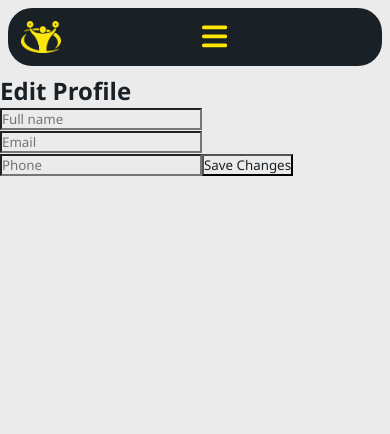
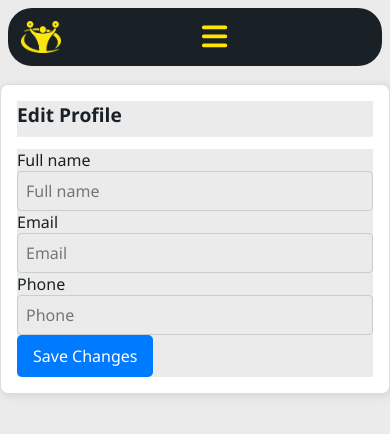
Before and after one commit to developer1087/trainers-management-app, a React (Vite) app: page /edit-profile in a window 390 px wide. Shown: the top 434 px of the page. Built offline with nearby package versions, Linux system fonts and the light colour scheme; no server answers.

Commit message:
phone update issue fixed

```diff
--- a/src/components/EditTrainerProfile/EditTrainerProfile.jsx
+++ b/src/components/EditTrainerProfile/EditTrainerProfile.jsx
@@ -1,13 +1,17 @@
 import { useState, useEffect, useContext } from "react";
 import { useForm } from "react-hook-form";
 import { db } from "../../config/config";
-import { doc, getDoc, updateDoc } from "firebase/firestore";
-import { verifyBeforeUpdateEmail, applyActionCode, EmailAuthProvider, reauthenticateWithCredential } from "firebase/auth";
+import { doc, getDoc, setDoc } from "firebase/firestore";
+import { reauthenticateWithCredential, EmailAuthProvider, verifyBeforeUpdateEmail } from "firebase/auth";
 import { AuthContext } from "../../context/AuthContext";
+import { Card, CardContent, CardHeader, CardTitle } from "../ui/Card";
+import { Input } from "../ui/Input";
+import { Button } from "../ui/Button";
 
 const EditTrainerProfile = () => {
   const { register, handleSubmit, setValue } = useForm();
   const [loading, setLoading] = useState(false);
+  const [userData, setUserData] = useState(null);
   const { user } = useContext(AuthContext);
 
   useEffect(() => {
@@ -19,9 +23,11 @@ const EditTrainerProfile = () => {
       const userRef = doc(db, `users/${user.uid}`);
       const userSnap = await getDoc(userRef);
       if (userSnap.exists()) {
-        const userData = userSnap.data();
-        setValue("name", userData.name || "");
-        setValue("phone", userData.phone || "");
+        const data = userSnap.data();
+        console.log("Fetched user data:", data);
+        setUserData(data);
+        setValue("name", data.name || "");
+        setValue("phone", data.phone || "");
       }
     };
     fetchData();
@@ -30,30 +36,32 @@ const EditTrainerProfile = () => {
   const onSubmit = async (data) => {
     if (!user) return;
     setLoading(true);
-
     try {
+      console.log("Submitting data:", data);
       const userRef = doc(db, `users/${user.uid}`);
-
       if (data.email !== user.email) {
         const password = prompt("Enter your password to confirm email change:");
         if (!password) throw new Error("Password is required for email change.");
-
         // Reauthenticate
         const credential = EmailAuthProvider.credential(user.email, password);
         await reauthenticateWithCredential(user, credential);
-
-        // Send verification to NEW email
-        await verifyBeforeUpdateEmail(user, data.email, {
-          url: "https://fitness-trainers-managemetn-app.netlify.app/profile", // Redirect URL
+        // Send verification to NEW email and update it after verification
+        const actionCodeSettings = {
+          url: "https://fitness-trainers-managemetn-app.netlify.app/verify-email",
           handleCodeInApp: true,
-        });
-
+        };
+        await verifyBeforeUpdateEmail(user, data.email, actionCodeSettings);
         alert("A verification email has been sent to your new email address. Please verify it before the change takes effect.");
-        return; // Exit early to prevent Firestore update until verification is complete
+        return;
       }
-
       // Update Firestore (if no email change)
-      await updateDoc(userRef, { name: data.name, phone: data.phone });
+      const updateData = {
+        name: data.name,
+        phone: data.phone,
+        email: data.email
+      };
+      console.log("Updating Firestore with:", updateData);
+      await setDoc(userRef, updateData, { merge: true });
       alert("Profile updated successfully!");
     } catch (error) {
       console.error("Error updating profile:", error);
@@ -64,18 +72,63 @@ const EditTrainerProfile = () => {
   };
 
   return (
-    <div className="edit-profile-container">
-      <h2 className="edit-profile-title">Edit Profile</h2>
-      <form onSubmit={handleSubmit(onSubmit)} className="edit-profile-form">
-        <input placeholder="Full name" {...register("name")} />
-        <input placeholder="Email" type="email" {...register("email")} />
-        <input placeholder="Phone" type="tel" {...register("phone")} />
-        <button type="submit" disabled={loading}>
-          {loading ? "Saving..." : "Save Changes"}
-        </button>
-      </form>
-    </div>
+    <Card className="p-4">
+      <CardHeader>
+        <CardTitle>Edit Profile</CardTitle>
+      </CardHeader>
+      <CardContent>
+        <form onSubmit={handleSubmit(onSubmit)} className="space-y-4">
+          <div className="mb-4">
+            <label className="block text-sm font-medium mb-1">Full name</label>
+            <Input
+              placeholder={userData?.name || "Full name"}
+              {...register("name")}
+            />
+          </div>
+
+          <div className="mb-4">
+            <label className="block text-sm font-medium mb-1">Email</label>
+            <Input
+              placeholder={user?.email || "Email"}
+              type="email"
+              {...register("email")}
+            />
+          </div>
+
+          <div className="mb-4">
+            <label className="block text-sm font-medium mb-1">Phone</label>
+            <Input
+              placeholder={userData?.phone || "Phone"}
+              type="tel"
+              {...register("phone")}
+            />
+          </div>
+
+          <Button
+            type="submit"
+            disabled={loading}
+            className="w-full"
+          >
+            {loading ? "Saving..." : "Save Changes"}
+          </Button>
+        </form>
+      </CardContent>
+    </Card>
   );
 };
 
 export default EditTrainerProfile;
+
+// const EmailVerificationHandler = () => {
+//   useEffect(() => {
+//     const handleVerification = async () => {
+//       if (isSignInWithEmailLink(auth, window.location.href)) {
+//         await auth.applyActionCode(window.location.search.split('oobCode=')[1]);
+//         alert('Email successfully verified!');
+//         window.location.href = '/profile';
+//       }
+//     };
+//     handleVerification();
+//   }, []);
+//   return <div>Verifying...</div>;
+// };
--- /dev/null
+++ b/src/components/EmailVerificationHandler/EmailVerificationHandler.jsx
@@ -0,0 +1,35 @@
+import { useEffect } from "react";
+import { isSignInWithEmailLink, applyActionCode } from "firebase/auth";
+import { auth } from "../../config/config"; // Adjust the import path as necessary
+import { useNavigate } from "react-router-dom";
+
+const EmailVerificationHandler = () => {
+  const navigate = useNavigate();
+
+  useEffect(() => {
+    const handleVerification = async () => {
+      try {
+        if (isSignInWithEmailLink(auth, window.location.href)) {
+          const urlParams = new URLSearchParams(window.location.search);
+          const oobCode = urlParams.get("oobCode");
+          if (oobCode) {
+            await applyActionCode(auth, oobCode);
+            alert("Email successfully verified!");
+            navigate("/profile");
+          } else {
+            alert("Invalid verification link.");
+            navigate("/");
+          }
+        }
+      } catch (error) {
+        alert("Failed to verify email: " + error.message);
+        navigate("/");
+      }
+    };
+    handleVerification();
+  }, [navigate]);
+
+  return <div>Verifying your email...</div>;
+};
+
+export default EmailVerificationHandler;
--- a/src/components/ui/Input.jsx
+++ b/src/components/ui/Input.jsx
@@ -1,14 +1,16 @@
-import React from "react";
+import React, { forwardRef } from "react";
 import "./Input.css";
 
-export const Input = ({ type = "text", value, onChange, placeholder = "", className = "" }) => {
+export const Input = forwardRef(({ type = "text", value, onChange, placeholder = "", className = "", ...props }, ref) => {
   return (
     <input
+      ref={ref}
       className={`input ${className}`}
       type={type}
       value={value}
       onChange={onChange}
       placeholder={placeholder}
+      {...props}
     />
   );
-};
+});
--- a/src/index.js
+++ b/src/index.js
@@ -10,3 +10,4 @@ export { default as PaymentPage } from "./pages/PaymentPage/PaymentPage";
 export { default as CalendarPage } from "./pages/CalendarPage/CalendarPage";
 export { default as ProfilePage } from "./pages/ProfilePage/ProfilePage";
 export { default as ResetPasswordPage } from "./pages/ResetPasswordPage/ResetPasswordPage";
+export { default as EmailVerificationHandler } from "./components/EmailVerificationHandler/EmailVerificationHandler";
--- a/src/pages/AuthPage/AuthPage.jsx
+++ b/src/pages/AuthPage/AuthPage.jsx
@@ -46,8 +46,7 @@ const AuthPage = () => {
         .then((userCredential) => {
           // Signed in
           const user = userCredential.user;
-          const auth = getAuth();
-          onAuthStateChanged(auth, (user) => {
+          auth.onAuthStateChanged((user) => {
             if (user) {
               setUser(user);
             } else {
--- a/src/pages/DashboardPage/DashboardPage.jsx
+++ b/src/pages/DashboardPage/DashboardPage.jsx
@@ -34,6 +34,7 @@ const DashboardPage = () => {
 
   useEffect(() => {
     if (!user) return; // Exit early if no user
+
     const fetchLocalTrainerData = async () => {
       try {
         const userDocRef = doc(db, "users", user.uid);
```
Also changed, not shown: src/App.jsx (+10 -4 lines).
